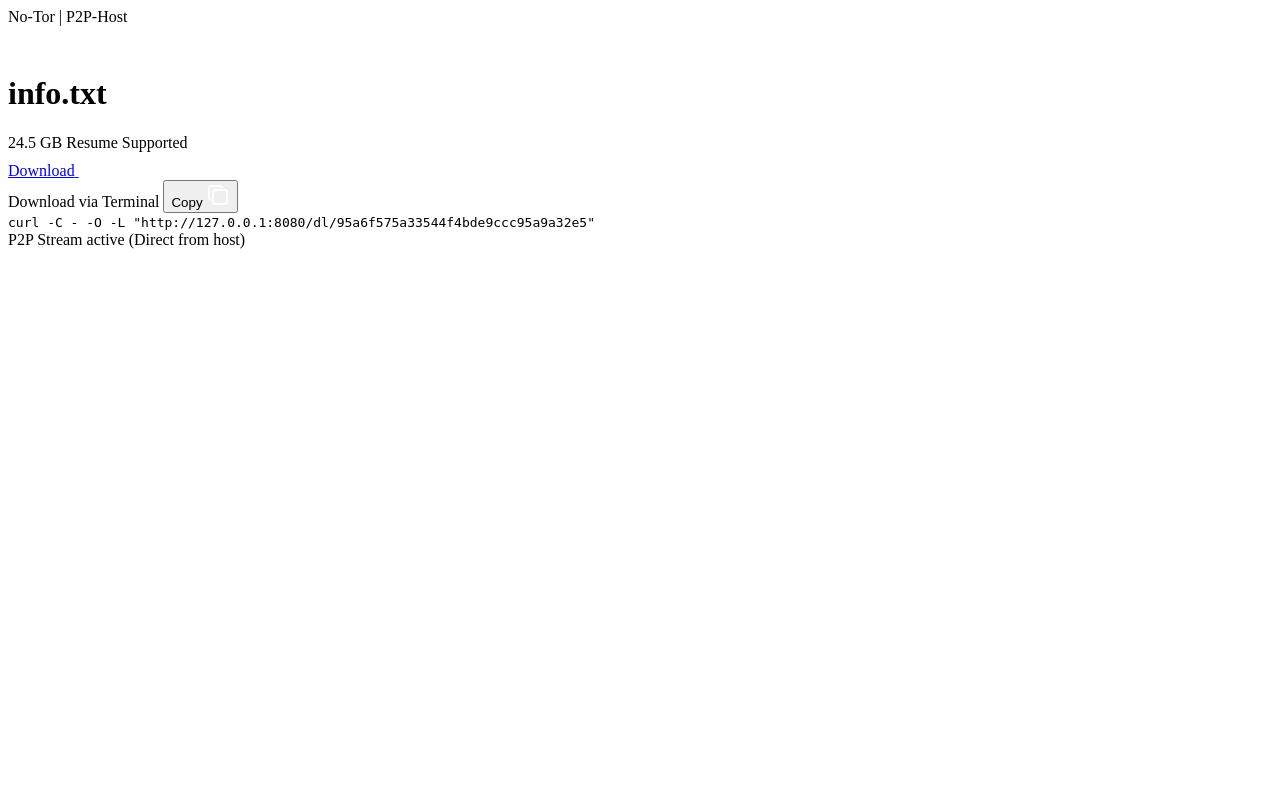
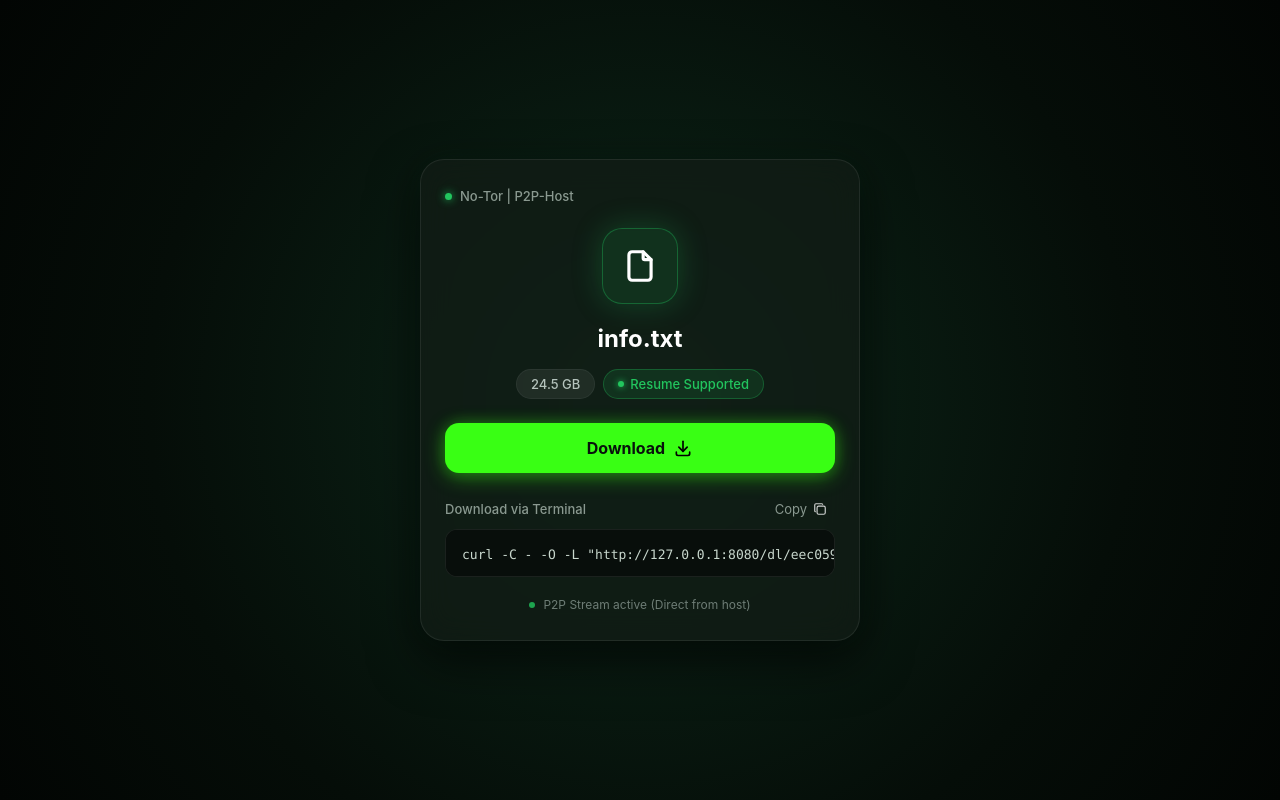
Before and after one commit to woutype/no-tor, a FastAPI app: page / in a window 1280 px wide. Run offline with FastAPI, Linux system fonts and the light colour scheme.

Commit message:
feat: complete CSS styling for download page with dark neon theme

```diff
--- /dev/null
+++ b/static/style.css
@@ -0,0 +1,233 @@
+* {
+    margin: 0;
+    padding: 0;
+    box-sizing: border-box;
+}
+
+body {
+    font-family: -apple-system, BlinkMacSystemFont, "Segoe UI", Roboto, Helvetica, Arial, sans-serif;
+    background: radial-gradient(circle at center, rgb(13, 40, 26) 0%, rgb(5, 13, 8) 65%, rgb(2, 5, 3) 100%);
+    color: rgb(255, 255, 255);
+    min-height: 100vh;
+    display: flex;
+    align-items: center;
+    justify-content: center;
+    padding: 20px;
+}
+
+.container {
+    width: 100%;
+    max-width: 440px;
+}
+
+.card {
+    background: rgba(18, 28, 22, 0.75);
+    backdrop-filter: blur(16px);
+    -webkit-backdrop-filter: blur(16px);
+    border: 1px solid rgba(255, 255, 255, 0.08);
+    border-radius: 24px;
+    padding: 28px 24px;
+    display: flex;
+    flex-direction: column;
+    align-items: center;
+    box-shadow: 0 20px 50px rgba(0, 0, 0, 0.6), 0 0 30px rgba(13, 40, 26, 0.3);
+}
+
+.card-header {
+    width: 100%;
+    display: flex;
+    align-items: center;
+    gap: 8px;
+    margin-bottom: 24px;
+}
+
+.status-dot {
+    width: 7px;
+    height: 7px;
+    background: rgb(34, 197, 94);
+    border-radius: 50%;
+    box-shadow: 0 0 8px rgb(34, 197, 94);
+}
+
+.brand-title {
+    font-size: 13px;
+    color: rgb(138, 153, 144);
+    font-weight: 500;
+}
+
+.file-icon-container {
+    width: 76px;
+    height: 76px;
+    background: rgba(34, 197, 94, 0.12);
+    border: 1px solid rgba(34, 197, 94, 0.35);
+    border-radius: 20px;
+    display: flex;
+    align-items: center;
+    justify-content: center;
+    margin-bottom: 20px;
+    box-shadow: 0 0 30px rgba(34, 197, 94, 0.25);
+}
+
+.file-icon {
+    width: 38px;
+    height: 38px;
+}
+
+.file-name {
+    font-size: 24px;
+    font-weight: 700;
+    color: rgb(255, 255, 255);
+    text-align: center;
+    word-break: break-word;
+    margin-bottom: 16px;
+}
+
+.badges-row {
+    display: flex;
+    align-items: center;
+    justify-content: center;
+    gap: 8px;
+    margin-bottom: 24px;
+}
+
+.badge {
+    font-size: 13px;
+    font-weight: 500;
+    padding: 6px 14px;
+    border-radius: 20px;
+    display: inline-flex;
+    align-items: center;
+    gap: 6px;
+}
+
+.badge-size {
+    background: rgba(255, 255, 255, 0.07);
+    color: rgb(180, 195, 188);
+    border: 1px solid rgba(255, 255, 255, 0.05);
+}
+
+.badge-resume {
+    background: rgba(34, 197, 94, 0.12);
+    color: rgb(34, 197, 94);
+    border: 1px solid rgba(34, 197, 94, 0.3);
+}
+
+.resume-dot {
+    width: 6px;
+    height: 6px;
+    background: rgb(34, 197, 94);
+    border-radius: 50%;
+    box-shadow: 0 0 6px rgb(34, 197, 94);
+}
+
+.download-btn {
+    width: 100%;
+    background: rgb(57, 255, 20);
+    color: rgb(8, 18, 12);
+    font-size: 16px;
+    font-weight: 700;
+    text-decoration: none;
+    padding: 15px 20px;
+    border-radius: 14px;
+    display: flex;
+    align-items: center;
+    justify-content: center;
+    gap: 8px;
+    box-shadow: 0 4px 20px rgba(57, 255, 20, 0.4), 0 0 15px rgba(57, 255, 20, 0.2);
+    transition: all 0.2s ease;
+    margin-bottom: 24px;
+}
+
+.download-btn:hover {
+    transform: translateY(-2px);
+    box-shadow: 0 6px 25px rgba(57, 255, 20, 0.55), 0 0 20px rgba(57, 255, 20, 0.3);
+}
+
+.download-btn:active {
+    transform: translateY(0);
+}
+
+.btn-icon {
+    width: 20px;
+    height: 20px;
+    filter: brightness(0);
+}
+
+.terminal-section {
+    width: 100%;
+    margin-bottom: 20px;
+}
+
+.terminal-header {
+    width: 100%;
+    display: flex;
+    justify-content: space-between;
+    align-items: center;
+    margin-bottom: 8px;
+    font-size: 13px;
+    color: rgb(138, 153, 144);
+    font-weight: 500;
+}
+
+.copy-btn {
+    background: transparent;
+    border: none;
+    color: rgb(138, 153, 144);
+    font-size: 13px;
+    font-family: inherit;
+    display: inline-flex;
+    align-items: center;
+    gap: 6px;
+    cursor: pointer;
+    padding: 4px 8px;
+    border-radius: 6px;
+    transition: color 0.2s, background 0.2s;
+}
+
+.copy-btn:hover {
+    color: rgb(255, 255, 255);
+    background: rgba(255, 255, 255, 0.06);
+}
+
+.copy-icon {
+    width: 14px;
+    height: 14px;
+    opacity: 0.8;
+}
+
+.terminal-box {
+    width: 100%;
+    background: rgb(8, 14, 11);
+    border: 1px solid rgba(255, 255, 255, 0.08);
+    border-radius: 12px;
+    padding: 13px 16px;
+    overflow-x: auto;
+    scrollbar-width: none;
+}
+
+.terminal-box::-webkit-scrollbar {
+    display: none;
+}
+
+#curl-cmd {
+    font-family: ui-monospace, SFMono-Regular, Menlo, Monaco, Consolas, "Liberation Mono", monospace;
+    font-size: 13px;
+    color: rgb(200, 215, 205);
+    white-space: nowrap;
+}
+
+.card-footer {
+    display: flex;
+    align-items: center;
+    gap: 8px;
+    font-size: 12px;
+    color: rgb(110, 125, 118);
+}
+
+.p2p-dot {
+    width: 6px;
+    height: 6px;
+    background: rgb(34, 197, 94);
+    border-radius: 50%;
+    opacity: 0.8;
+}
--- a/templates/download.html
+++ b/templates/download.html
@@ -4,6 +4,7 @@
     <meta charset="UTF-8">
     <meta name="viewport" content="width=device-width, initial-scale=1.0">
     <title>No-Tor | Download</title>
+    <link rel="stylesheet" href="/static/style.css">
 </head>
 <body>
     <div class="container">
```
